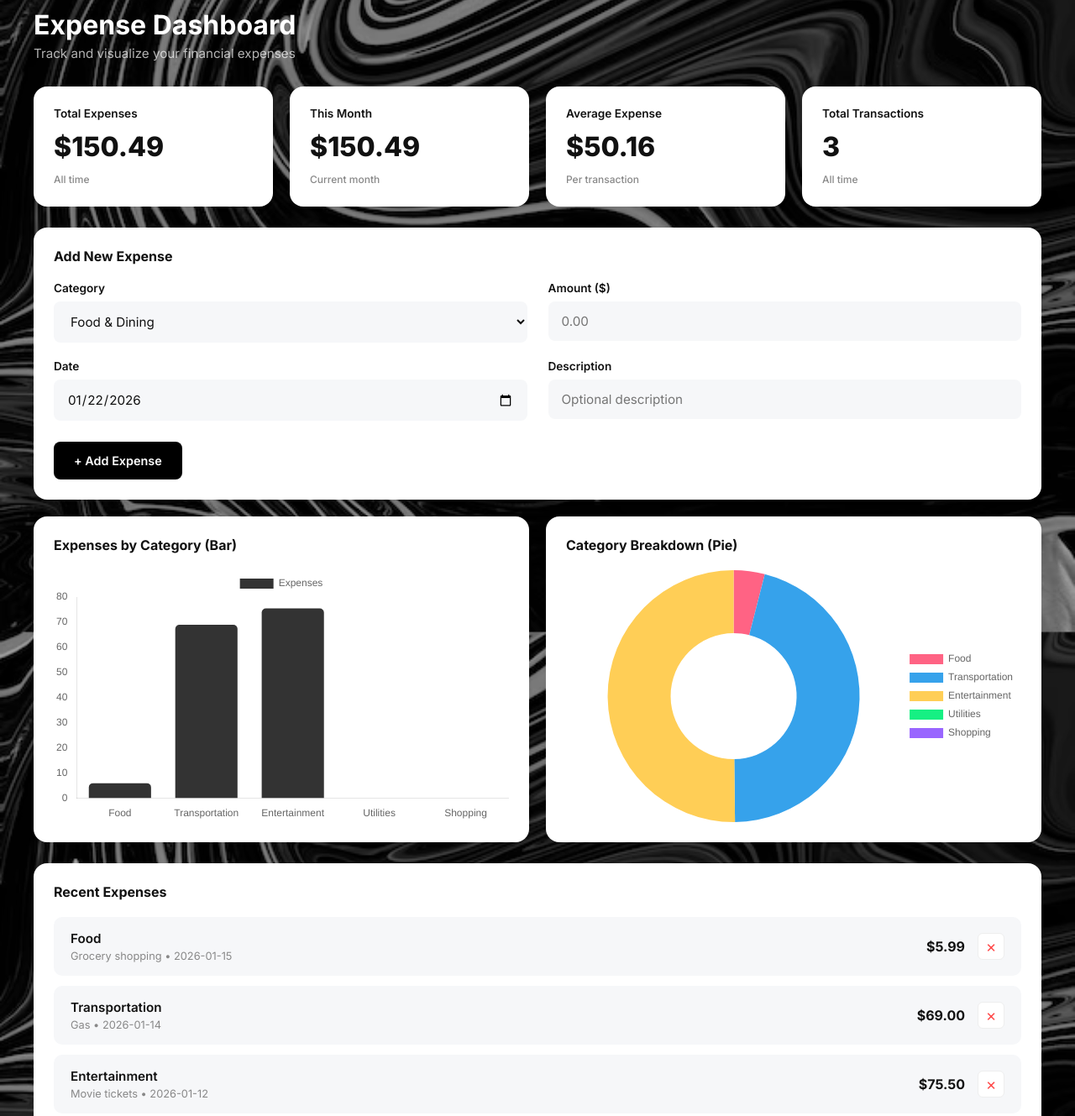
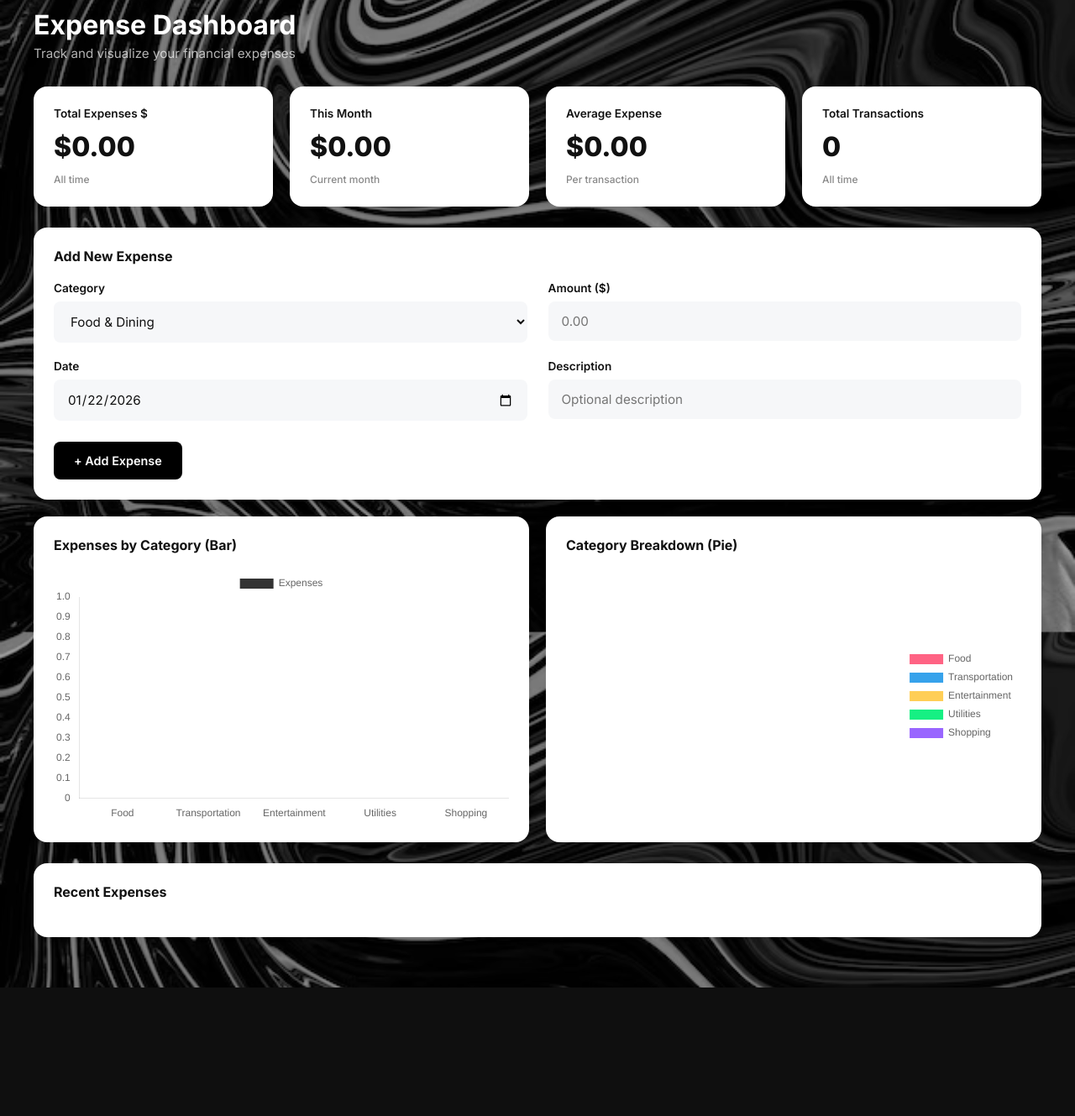
Before and after one commit to KumarAnmol1234/hackerthon-project, a plain HTML site: page template/dashboard.html in a window 1280 px wide. Shown: the part 100-1429 px from the top of the page at 84% size. After the commit the page ends 1276 px from the top, so only its background shows below. Drawn offline with nearby package versions, Linux system fonts and the light colour scheme.

Commit message:
added logic to dashboard.html and script.js for better user experience

```diff
--- a/static/script.js
+++ b/static/script.js
@@ -1,8 +1,5 @@
 // Initial Data
 let expenses = [
-    { id: 1, category: 'Food', amount: 5.99, date: '2026-01-15', description: 'Grocery shopping' },
-    { id: 2, category: 'Transportation', amount: 69.00, date: '2026-01-14', description: 'Gas' },
-    { id: 3, category: 'Entertainment', amount: 75.50, date: '2026-01-12', description: 'Movie tickets' }
 ];
 
 // Chart Instances
@@ -86,7 +83,7 @@ function addExpense(e) {
     document.getElementById('date').valueAsDate = new Date();
 }
 
-window.deleteExpense = function(id) {
+window.deleteExpense = function (id) {
     expenses = expenses.filter(item => item.id !== id);
     renderList();
     updateSummary();
--- a/template/dashboard.html
+++ b/template/dashboard.html
@@ -25,7 +25,7 @@
 
         <div class="summary-cards">
             <div class="card">
-                <h3>Total Expenses</h3>
+                <h3>Total Expenses        $</h3>
                 <p class="amount" id="total-expenses">$0.00</p>
                 <span class="card-note">All time</span>
             </div>
```
